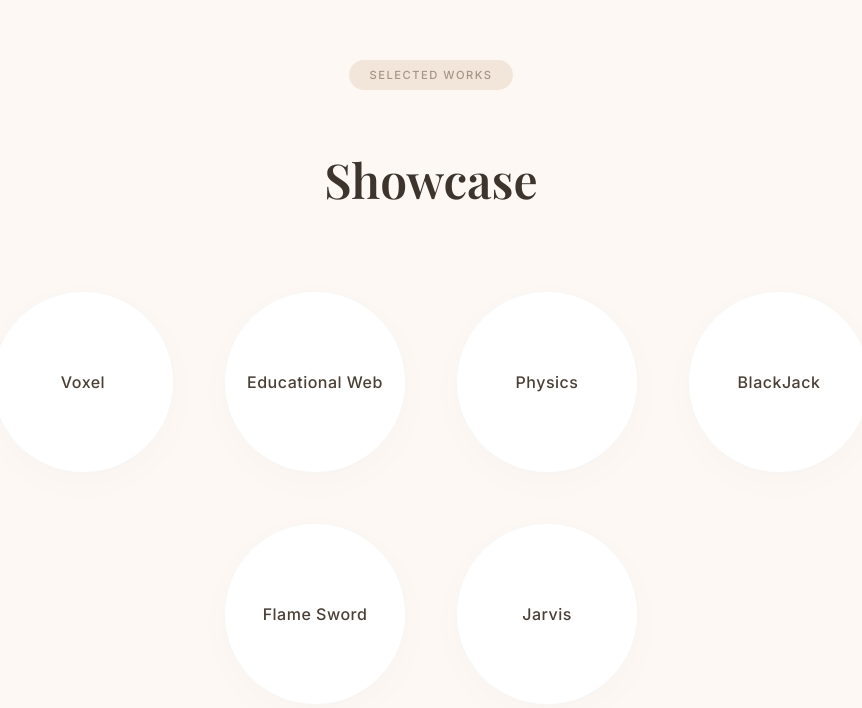
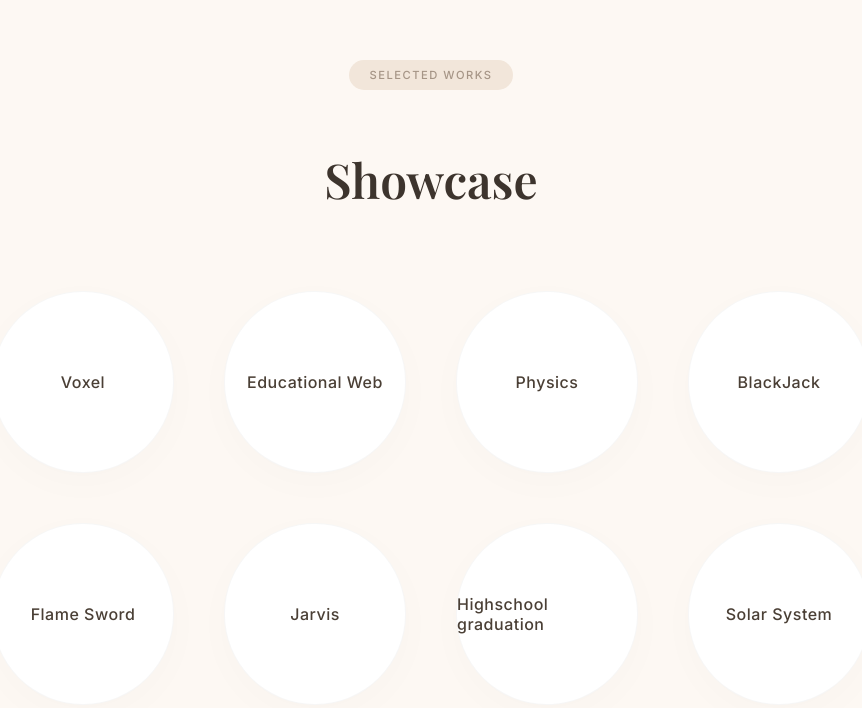
Before and after one commit to Mchl-C/portfolio, a plain HTML site: page main.html in a window 1280 px wide. Shown: the part 4060-4768 px from the top of the page, without its empty margins (209-1071 px from the left). Drawn offline with nearby package versions, Linux system fonts and the light colour scheme; a web font is replaced by a local one.

Commit message:
Update project showcase and add new links
Added new project links and updated the showcase section.

```diff
--- a/main.html
+++ b/main.html
@@ -206,6 +206,8 @@
                 <a href="https://github.com/Mchl-C/Blackjack" class="project-circle">BlackJack</a>
                 <a href="https://mchl-c.github.io/website/flame_sword.html" class="project-circle">Flame Sword</a>
                 <a href="https://mchl-c.github.io/website/jarvis.html" class="project-circle">Jarvis</a>
+                <a href="https://mchl-c.github.io/class/" class="project-circle">Highschool graduation</a>
+                <a href="https://mchl-c.github.io/website/solar_system.html" class="project-circle">Solar System</a>
             </div>
         </div>
     </div>
```
